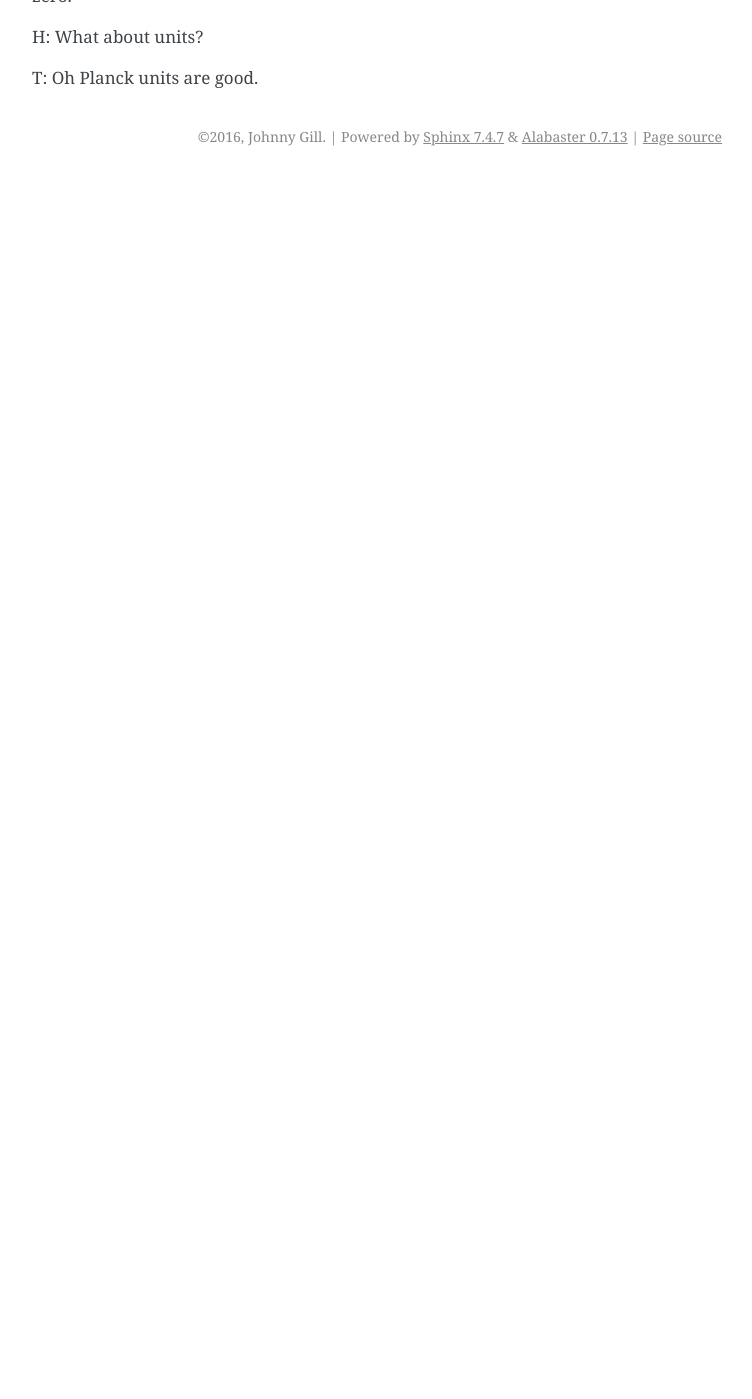
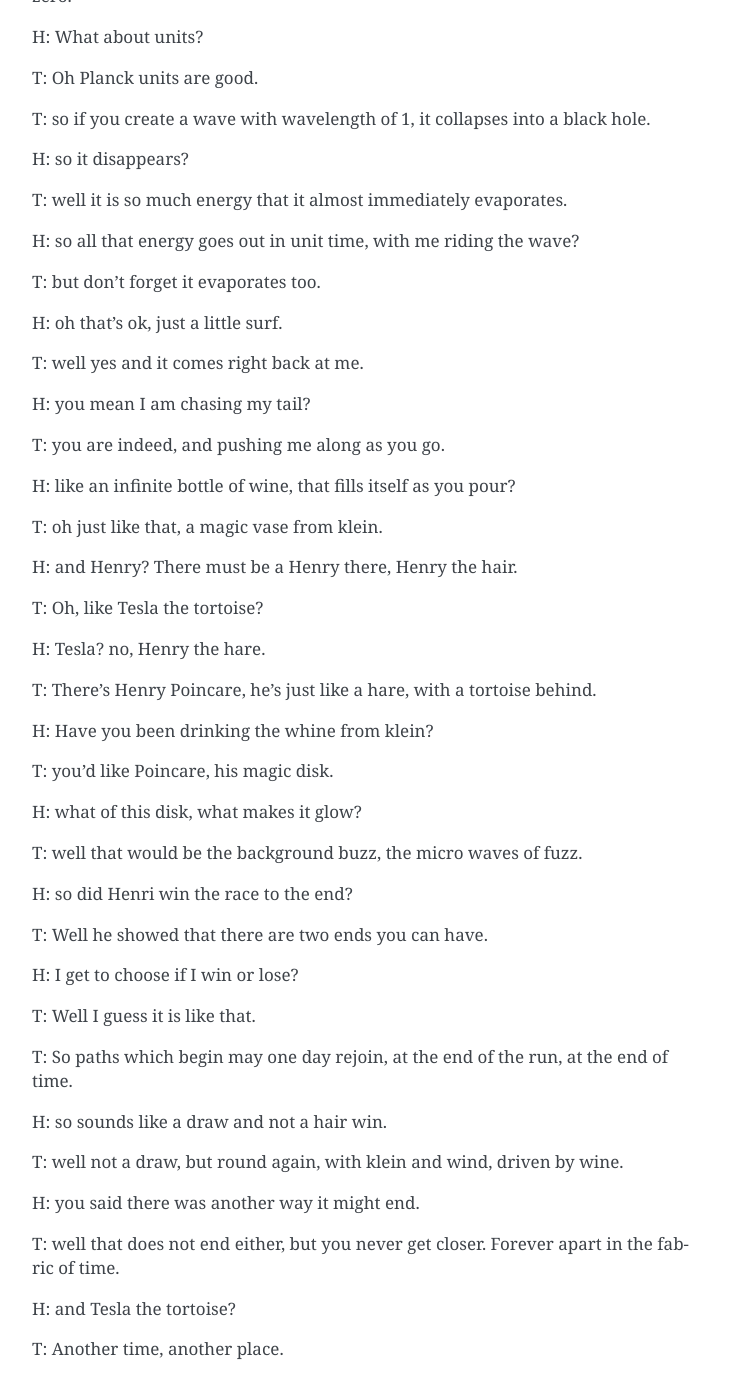
Before and after one commit to openbermuda/karmapi, a Sphinx documentation site: the page built from docs/aesop.rst, in a window 1280 px wide and 1400 px high, scrolled down 1414 px. Shown: the whole window, without its empty margins (388-1140 px from the left). Built offline with Sphinx 7.4.7, drawn with Linux system fonts in a browser that asks for light colours; formulas are drawn with MathJax 3; pages that are not in the unit, such as notebooks, are missing from menus; before the commit the page ends 1590 px from its top, so only the background shows below that.

Commit message:
henri the hare and tesla the tortoise

```diff
--- a/docs/aesop.rst
+++ b/docs/aesop.rst
@@ -73,3 +73,68 @@ temperature gets to zero.
 H: What about units?
 
 T: Oh Planck units are good.
+
+T: so if you create a wave with wavelength of 1, it collapses into a
+black hole.
+
+H: so it disappears?
+
+T: well it is so much energy that it almost immediately evaporates.
+
+H: so all that energy goes out in unit time, with me riding the wave?
+
+T: but don't forget it evaporates too.
+
+H: oh that's ok, just a little surf.
+
+T: well yes and it comes right back at me.
+
+H: you mean I am chasing my tail?
+
+T: you are indeed, and pushing me along as you go.
+
+H: like an infinite bottle of wine, that fills itself as you pour?
+
+T: oh just like that, a magic vase from klein.
+
+H: and Henry?  There must be a Henry there, Henry the hair.
+
+T: Oh, like Tesla the tortoise?
+
+H: Tesla?  no, Henry the hare.
+
+T: There's Henry Poincare, he's just like a hare, with a tortoise
+behind.
+
+H: Have you been drinking the whine from klein?
+
+T: you'd like Poincare, his magic disk.
+
+H: what of this disk, what makes it glow?
+
+T: well that would be the background buzz, the micro waves of fuzz.
+
+H: so did Henri win the race to the end?
+
+T: Well he showed that there are two ends you can have.
+
+H: I get to choose if I win or lose?
+
+T: Well I guess it is like that.
+
+T: So paths which begin may one day rejoin, at the end of the run, at
+the end of time.
+
+H: so sounds like a draw and not a hair win.
+
+T: well not a draw, but round again, with klein and wind, driven by
+wine.
+
+H: you said there was another way it might end.
+
+T: well that does not end either, but you never get closer.  Forever
+apart in the fabric of time.
+
+H: and Tesla the tortoise?
+
+T: Another time, another place.
```
